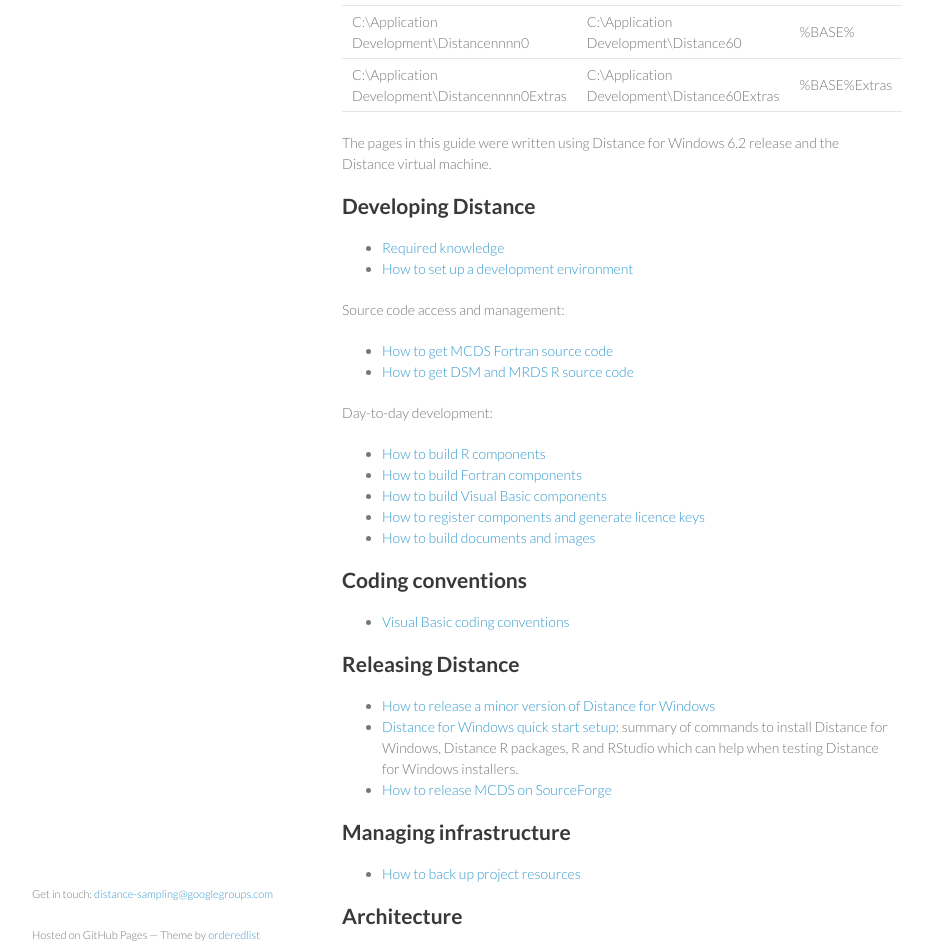
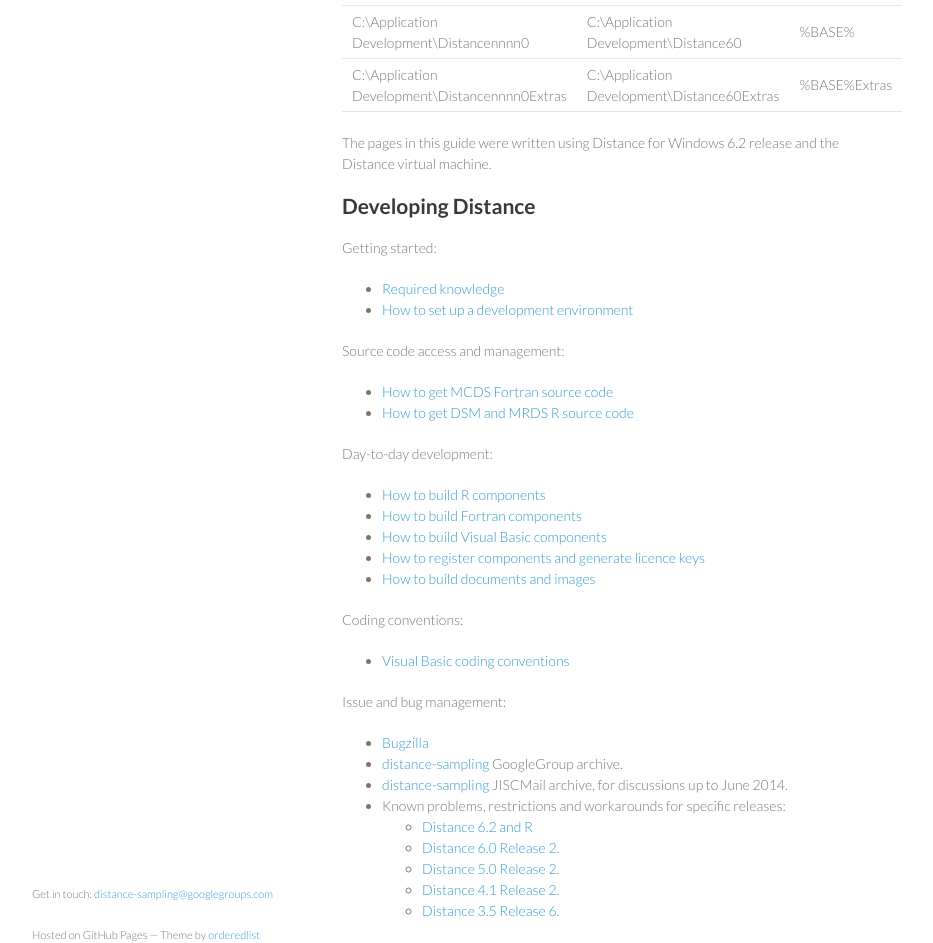
Before and after one commit to softwaresaved/distance-consultancy, a Jekyll site: the page built from index.md, in a window 1280 px wide and 1400 px high. Shown: the part 386-1329 px from the top of the window, without its empty margins (178-1111 px from the left). Built offline with Jekyll 4.4.1, drawn with Linux system fonts in a browser that asks for light colours; some of the changed text lies outside the part shown.

Commit message:
Added links to Bugzilla, GoogleGroup, JISCMail and release-specific issues

```diff
--- a/index.md
+++ b/index.md
@@ -19,6 +19,8 @@
 
 ## Developing Distance
 
+Getting started:
+
 * [Required knowledge](./develop/RequiredKnowledge.html)
 * [How to set up a development environment](./develop/SetUpDevelopmentEnvironment.html)
 
@@ -35,19 +37,29 @@
 * [How to register components and generate licence keys](./develop/RegisterGenerateLicenceKey.html)
 * [How to build documents and images](./develop/BuildDocumentsImages.html)
 
-## Coding conventions
+Coding conventions:
 
 * [Visual Basic coding conventions](./conventions/VisualBasicCodingConventions.html)
+
+Issue and bug management:
+
+* [Bugzilla](http://www.ruwpa.st-and.ac.uk/distance/bugzilla)
+* [distance-sampling](https://groups.google.com/forum/#!forum/distance-sampling) GoogleGroup archive.
+* [distance-sampling](http://www.jiscmail.ac.uk/lists/distance-sampling.html) JISCMail archive, for discussions up to June 2014.
+* Known problems, restrictions and workarounds for specific releases:
+  - [Distance 6.2 and R](http://distancesampling.org/Distance/old-versions/d62-r-install-details.html)
+  - [Distance 6.0 Release 2](http://distancesampling.org/Distance/old-versions/d60knownproblems.html).
+  - [Distance 5.0 Release 2](http://distancesampling.org/Distance/old-versions/d50knownproblems.html).
+  - [Distance 4.1 Release 2](http://distancesampling.org/Distance/old-versions/d41knownproblems.html).
+  - [Distance 3.5 Release 6](http://distancesampling.org/Distance/old-versions/distanceknownproblems.html).
+
+
 
 ## Releasing Distance
 
 * [How to release a minor version of Distance for Windows](./develop/ReleaseMinor.html)
 * [Distance for Windows quick start setup](./develop/QuickStartSetup.html): summary of commands to install Distance for Windows, Distance R packages, R and RStudio which can help when testing Distance for Windows installers.
 * [How to release MCDS on SourceForge](./develop/ReleaseMcds.html)
-
-## Managing infrastructure
-
-* [How to back up project resources](./develop/BackUpResources.html)
 
 ## Architecture
 
```
Also changed, not shown: other parts of index.md (+4 -0 lines).
